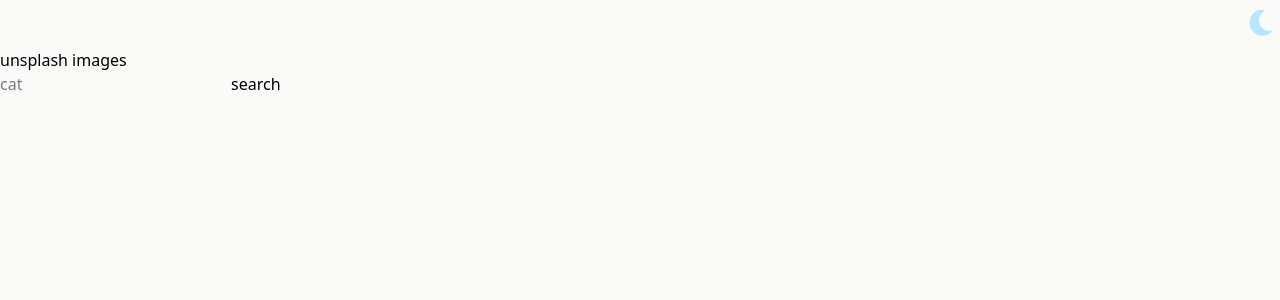
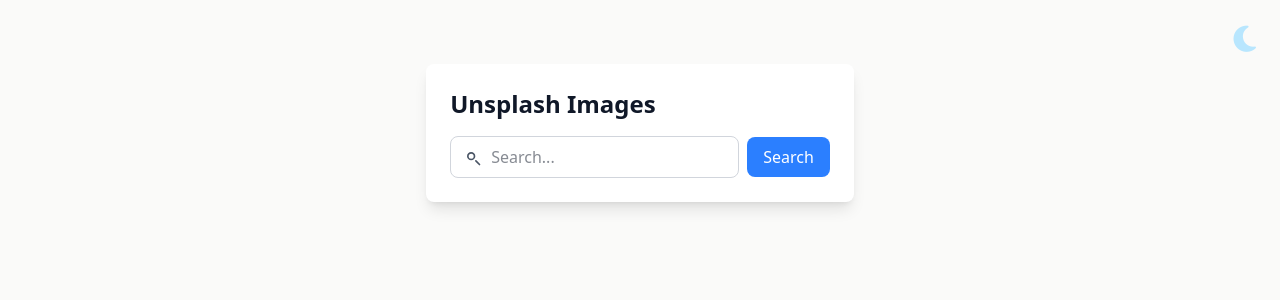
Before and after one commit to cankskrk/Unsplash-Images, a React (Vite) app: page / in a window 1280 px wide. Shown: the top 300 px of the page. Built offline with nearby package versions, Linux system fonts and the light colour scheme.

Commit message:
feat: complete Tailwind-based design

```diff
--- a/src/App.tsx
+++ b/src/App.tsx
@@ -8,17 +8,19 @@
   const { searchValue } = useGlobalContext();
 
   const darkTheme = JSON.parse(localStorage.getItem("darkTheme") || "false");
-  console.log(darkTheme);
   return (
     <div
-      className={`h-screen min-h-screen transition-colors duration-500 ease-in-out ${
+      className={`flex flex-col items-center min-h-screen transition-colors duration-500 ease-in-out ${
         darkTheme ? "bg-stone-950" : "bg-stone-50"
       }`}
     >
-      <ThemeToggle />
-      <SearchForm />
-
-      {searchValue && <Gallery />}
+      <div className="absolute top-4 right-4">
+        <ThemeToggle />
+      </div>
+      <div className="mt-16">
+        <SearchForm />
+      </div>
+      <div>{searchValue && <Gallery />}</div>
     </div>
   );
 }
--- a/src/components/Gallery.tsx
+++ b/src/components/Gallery.tsx
@@ -9,8 +9,6 @@
   const url = `${import.meta.env.VITE_API_BASE_URL}/search/photos?client_id=${
     import.meta.env.VITE_API_CLIENT_ID
   }&query=${encodeURIComponent(searchValue)}`;
-
-  console.log(url);
 
   const response = useQuery({
     queryKey: ["images", searchValue],
@@ -48,10 +46,17 @@
   }
 
   return (
-    <section>
+    <section className="grid grid-cols-3 gap-3 p-16">
       {results.map((item: UnsplashImage) => {
         const url = item?.urls?.regular;
-        return <img src={url} key={item.id} alt={item.alt_description} />;
+        return (
+          <img
+            className="w-full h-full object-cover"
+            src={url}
+            key={item.id}
+            alt={item.alt_description}
+          />
+        );
       })}
     </section>
   );
--- a/src/components/SearchForm.tsx
+++ b/src/components/SearchForm.tsx
@@ -2,6 +2,8 @@
 
 const SearchForm = () => {
   const { searchValue, handleSearchValue } = useGlobalContext();
+
+  const darkTheme = JSON.parse(localStorage.getItem("darkTheme") || "false");
 
   const handleSubmit = (e: React.FormEvent<HTMLFormElement>) => {
     e.preventDefault();
@@ -16,14 +18,59 @@
   };
 
   return (
-    <section>
-      <h1>unsplash images</h1>
-      <form className="" onSubmit={handleSubmit}>
-        <input type="text" name="search" placeholder="cat" />
-        <button>search</button>
+    <section
+      className={`max-w-2xl mx-auto p-6 shadow-lg rounded-lg transition ${
+        darkTheme ? "bg-gray-900 text-white" : "bg-white text-gray-900"
+      }`}
+    >
+      <h1 className="text-2xl font-semibold mb-4">Unsplash Images</h1>
+
+      <form onSubmit={handleSubmit} className="flex items-center gap-2">
+        <div className="relative w-full">
+          <input
+            className={`w-full px-4 py-2 border rounded-lg focus:outline-none focus:ring-2 focus:ring-blue-500 focus:border-blue-500 pl-10 transition ${
+              darkTheme
+                ? "bg-gray-800 text-white border-gray-600"
+                : "bg-white text-gray-900 border-gray-300"
+            }`}
+            type="text"
+            name="search"
+            placeholder="Search..."
+          />
+          <svg
+            className={`absolute left-3 top-1/2 transform -translate-y-1/2 w-5 h-5 transition ${
+              darkTheme ? "text-gray-400" : "text-gray-600"
+            }`}
+            xmlns="http://www.w3.org/2000/svg"
+            fill="none"
+            viewBox="0 0 24 24"
+            stroke="currentColor"
+          >
+            <path
+              strokeLinecap="round"
+              strokeLinejoin="round"
+              strokeWidth="2"
+              d="M21 21l-4.35-4.35M15 11a4 4 0 11-8 0 4 4 0 018 0z"
+            />
+          </svg>
+        </div>
+        <button
+          type="submit"
+          className={`px-4 py-2 rounded-lg transition ${
+            darkTheme
+              ? "bg-blue-600 text-white hover:bg-blue-700"
+              : "bg-blue-500 text-white hover:bg-blue-600"
+          }`}
+        >
+          Search
+        </button>
       </form>
 
-      <p>{searchValue}</p>
+      {searchValue && (
+        <p className="mt-4 transition">
+          <span className="font-semibold">Search Value:</span> {searchValue}
+        </p>
+      )}
     </section>
   );
 };
```
